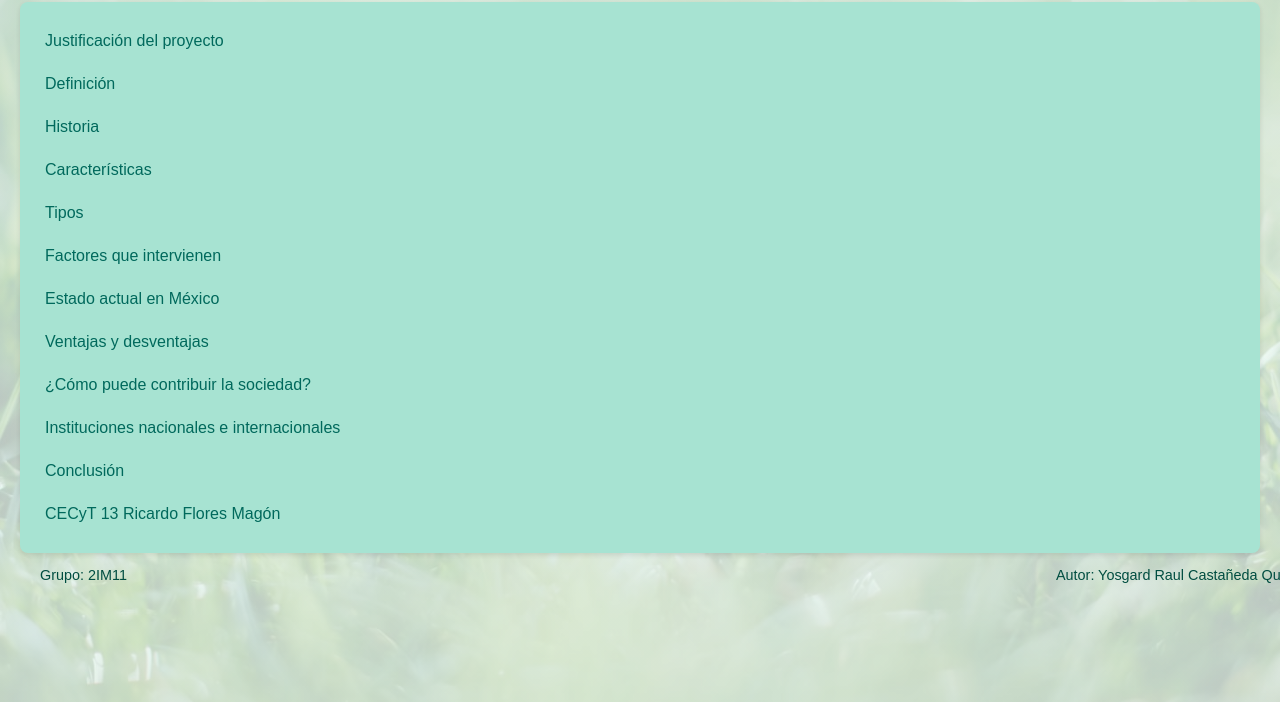
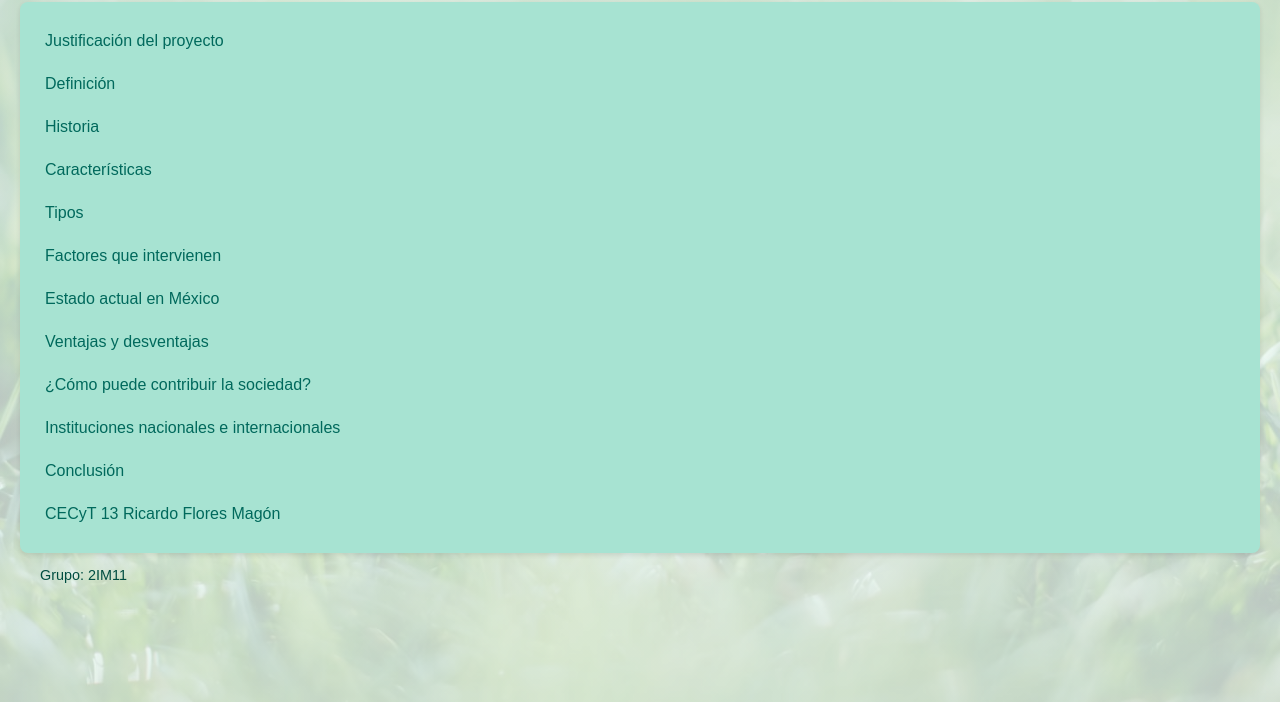
Before and after one commit to Yosgard1/Desarrollo-sustentable, a plain HTML site: page index.html in a window 1280 px wide. Shown: the part 98-800 px from the top of the page. Drawn offline with Linux system fonts and the light colour scheme.

Commit message:
Update index.html

```diff
--- a/index.html
+++ b/index.html
@@ -72,7 +72,6 @@
 
     <footer>
         <span>Grupo: 2IM11</span>
-        <span>Autor: Yosgard Raul Castañeda Quintana</span>
     </footer>
 
 </body>
```
